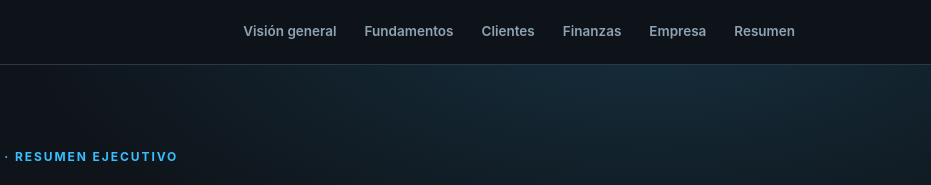
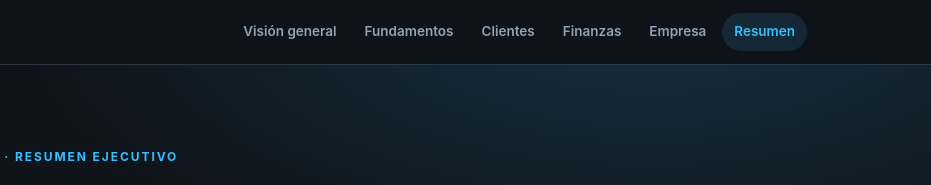
Before and after one commit to gperesb/modelo-negocio-EzBrickz, a plain HTML site: page 00-resumen.html in a window 1280 px wide. Shown: the top 185 px of the page, 349-1280 px from the left. Drawn offline with Linux system fonts and the light colour scheme.

Commit message:
Highlight 'Resumen' link as active in navigation

```diff
--- a/00-resumen.html
+++ b/00-resumen.html
@@ -97,7 +97,7 @@
       <a href="02-clientes.html">Clientes</a>
       <a href="03-finanzas.html">Finanzas</a>
       <a href="04-empresa.html">Empresa</a>
-      <a href="00-resumen.html">Resumen</a>
+      <a href="00-resumen.html" class="active">Resumen</a>
     </nav>
   </div>
 </header>
```
